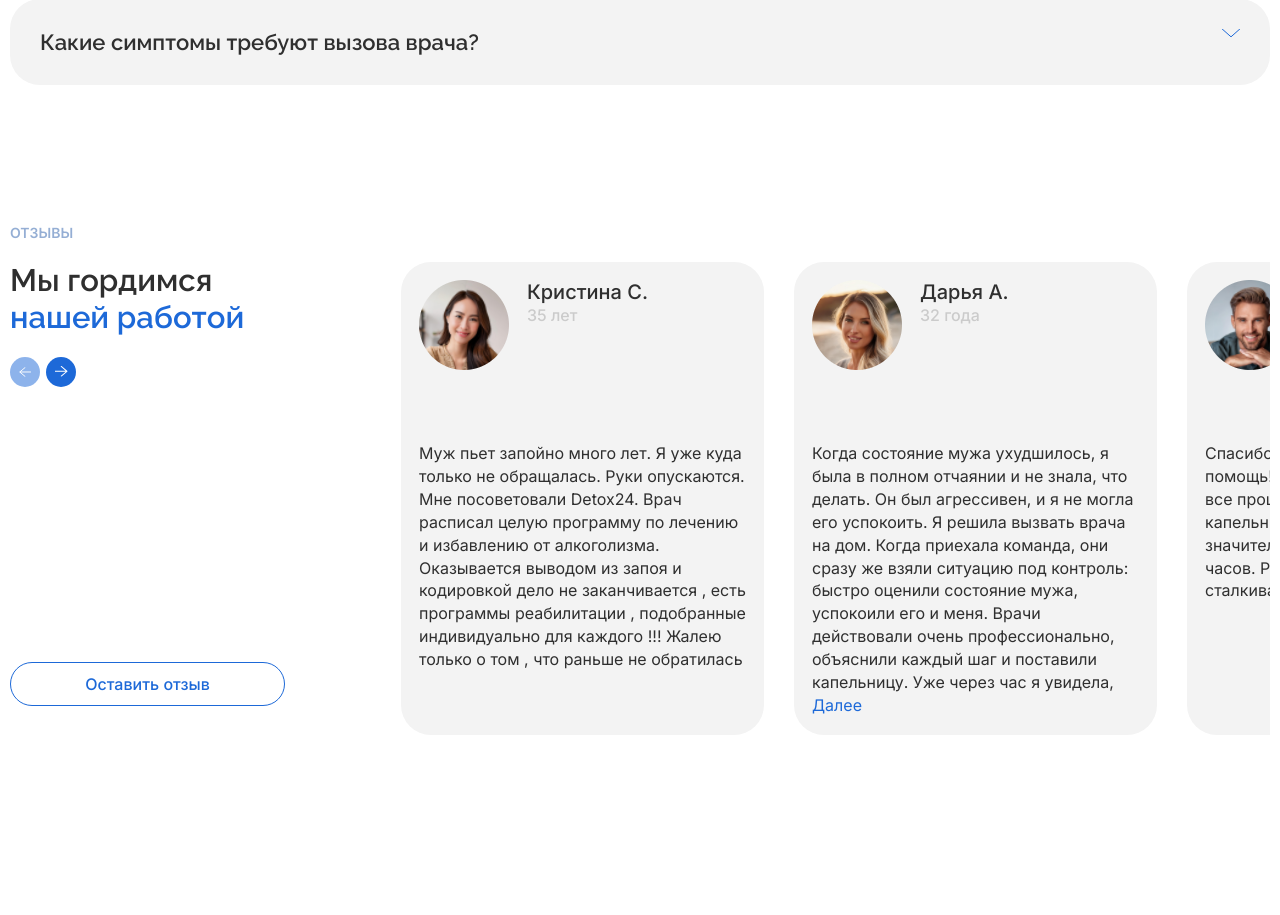
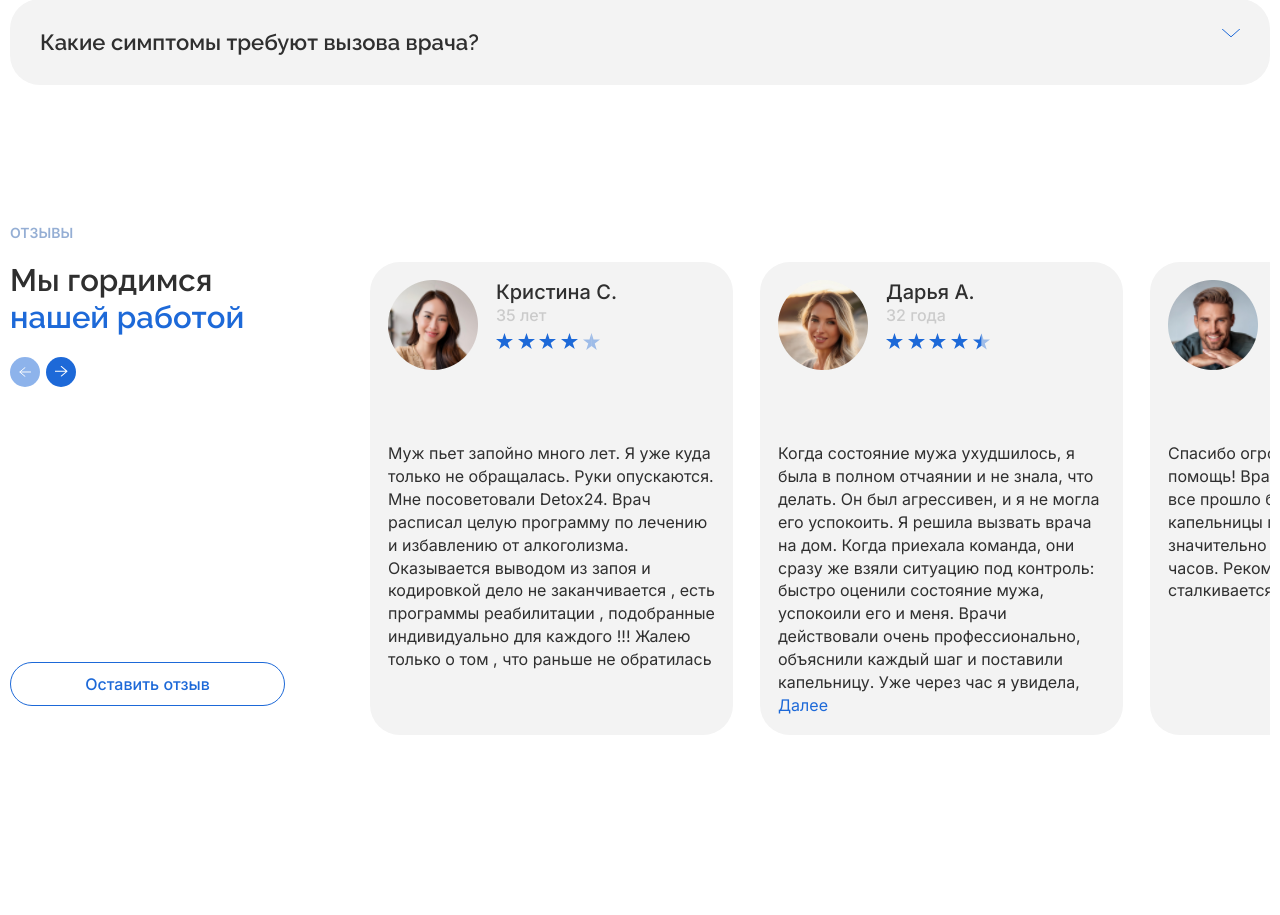
Before and after one commit to Zeptorqyiad/Detox24, a PHP site: page / in a window 1280 px wide. Shown: the part 4849-5764 px from the top of the page. Run offline with PHP 8.4, Linux system fonts and the light colour scheme.

Commit message:
Finished with review section

```diff
--- a/#Sourse/Layouts/_header.scss
+++ b/#Sourse/Layouts/_header.scss
@@ -19,6 +19,7 @@
 }
 .header__menu {
 	@include flexbox();
+	box-sizing: border-box;
 	align-items: center;
 	gap: 20px;
 }
@@ -33,6 +34,7 @@
 	margin-right: 30px;
 }
 .menu__list {
+	box-sizing: border-box;
 	@include flexbox();
 	gap: 11px;
 	span {
@@ -45,6 +47,7 @@
 	gap: 9px;
 }
 .menu__link {
+	box-sizing: border-box;
 	@include textDefault($ff1, var(--dark-color), 15px, 400, 17px);
 	line-height: 143%;
 	transition: font-weight 0.2s;
--- a/#Sourse/Layouts/_main.scss
+++ b/#Sourse/Layouts/_main.scss
@@ -1235,12 +1235,11 @@
 	.stage-line::before {
 		content: "";
 		position: absolute;
-		top: 0;
+		top: 12px;
 		left: 50%;
 		width: 23px;
 		height: 23px;
-		transform: translate(-50%, 0);
-		transform: rotate(90deg);
+		transform: translate(-50%, -50%) rotate(90deg);
 	}
 	.stage__subtitle-text {
 		max-height: 84px;
@@ -1926,12 +1925,15 @@ summary:focus {
 	background-color: var(--blue-color);
 	color: var(--bg-white-color);
 }
-.reviews-rs {
+.reviews__content-rightside {
+	overflow: hidden;
+}
+.reviews-rs-min {
+	display: none;
+}
+.reviews-rs__items {
 	position: relative;
-}
-.reviews-rs__items {
-	@include flexbox;
-	overflow: hidden;
+	@include flexbox;
 	gap: 30px;
 	left: 0;
 }
@@ -1976,8 +1978,72 @@ summary:focus {
 		line-height: 143%;
 	}
 }
+.review-swiper {
+	display: none;
+}
+.hidden__text-1 {
+	opacity: 0;
+	visibility: hidden;
+}
+.review__text-hidden-2 {
+	display: none;
+}
+.openBtn-2 {
+	cursor: pointer;
+}
 //===============================Review Media==================================
-
+@media (max-width: $md2) {
+	.reviews__content {
+		gap: 85px;
+	}
+	.reviews-rs__items {
+		gap: 27px;
+	}
+}
+@media (max-width: 750px) {
+	.reviews__content-rightside {
+		display: none;
+	}
+	.reviews-rs-min {
+		display: block;
+		margin-top: 50px;
+	}
+	.reviews__btn {
+		padding: 13px 45px;
+		border-radius: 36px;
+		max-height: 44px;
+		text-align: center;
+		margin-top: 50px;
+	}
+	.reviews-title {
+		max-width: 280px;
+	}
+	.reviews-ls_arrow-block,
+	.reviews__content-rightside {
+		display: none;
+	}
+	.review__item-top-block {
+		margin-bottom: 60px;
+	}
+	.review__item-bottom-text {
+		font-size: 15px;
+	}
+	.review-swiper {
+		display: block;
+		width: 100%;
+		height: 100%;
+	}
+	.review-wrapper {
+		height: 500px;
+	}
+	.review-slide {
+		height: 453px;
+		width: 315px;
+		padding: 20px;
+		background-color: var(--dark-white-color);
+		border-radius: 30px;
+	}
+}
 //=======================================================================
 // TODO: Hover effect on downloadBtn
 // ? php code post method form
--- a/css/style.css
+++ b/css/style.css
@@ -102,6 +102,7 @@ h1, h2, h3, h4, h5, h6 {
 
 .header__menu {
   display: flex;
+  box-sizing: border-box;
   align-items: center;
   gap: 20px;
 }
@@ -124,6 +125,7 @@ h1, h2, h3, h4, h5, h6 {
 }
 
 .menu__list {
+  box-sizing: border-box;
   display: flex;
   gap: 11px;
 }
@@ -142,6 +144,7 @@ h1, h2, h3, h4, h5, h6 {
 }
 
 .menu__link {
+  box-sizing: border-box;
   font-family: Inter;
   color: var(--dark-color);
   font-size: 15px;
@@ -2003,12 +2006,11 @@ body._lock {
   .stage-line::before {
     content: "";
     position: absolute;
-    top: 0;
+    top: 12px;
     left: 50%;
     width: 23px;
     height: 23px;
-    transform: translate(-50%, 0);
-    transform: rotate(90deg);
+    transform: translate(-50%, -50%) rotate(90deg);
   }
   .stage__subtitle-text {
     max-height: 84px;
@@ -2768,13 +2770,17 @@ summary:focus {
   color: var(--bg-white-color);
 }
 
-.reviews-rs {
+.reviews__content-rightside {
+  overflow: hidden;
+}
+
+.reviews-rs-min {
+  display: none;
+}
+
+.reviews-rs__items {
   position: relative;
-}
-
-.reviews-rs__items {
-  display: flex;
-  overflow: hidden;
+  display: flex;
   gap: 30px;
   left: 0;
 }
@@ -2842,6 +2848,75 @@ summary:focus {
   line-height: 143%;
 }
 
+.review-swiper {
+  display: none;
+}
+
+.hidden__text-1 {
+  opacity: 0;
+  visibility: hidden;
+}
+
+.review__text-hidden-2 {
+  display: none;
+}
+
+.openBtn-2 {
+  cursor: pointer;
+}
+
+@media (max-width: 1440.98px) {
+  .reviews__content {
+    gap: 85px;
+  }
+  .reviews-rs__items {
+    gap: 27px;
+  }
+}
+@media (max-width: 750px) {
+  .reviews__content-rightside {
+    display: none;
+  }
+  .reviews-rs-min {
+    display: block;
+    margin-top: 50px;
+  }
+  .reviews__btn {
+    padding: 13px 45px;
+    border-radius: 36px;
+    max-height: 44px;
+    text-align: center;
+    margin-top: 50px;
+  }
+  .reviews-title {
+    max-width: 280px;
+  }
+  .reviews-ls_arrow-block,
+  .reviews__content-rightside {
+    display: none;
+  }
+  .review__item-top-block {
+    margin-bottom: 60px;
+  }
+  .review__item-bottom-text {
+    font-size: 15px;
+  }
+  .review-swiper {
+    display: block;
+    width: 100%;
+    height: 100%;
+  }
+  .review-wrapper {
+    height: 500px;
+  }
+  .review-slide {
+    height: 453px;
+    width: 315px;
+    padding: 20px;
+    background-color: var(--dark-white-color);
+    border-radius: 30px;
+  }
+}
 :root {
   --bg-white-color: #ffffff;
   --dark-white-color: #f3f3f3;
--- a/index.html
+++ b/index.html
@@ -11,7 +11,7 @@
 	<link rel="stylesheet" href="css/style.css" />
 	<link href="https://fonts.googleapis.com/css?family=Raleway:regular,500,600,700,800" rel="stylesheet" />
 	<link href="https://fonts.googleapis.com/css?family=Inter:regular,500,600,700,800" rel="stylesheet" />
-	<!-- <link rel="icon" href="img/" type="image/x-icon"> -->
+	<link rel="icon" href="./assets/icon/Detox.ico" type="image/x-icon">
 </head>
 
 <body>
@@ -106,8 +106,6 @@
 						<!-- Кнопка -->
 						<a href="#popup" class="header__btn popup-link">Обратный звонок</a>
 					</div>
-					<!-- Popup -->
-					<!-- <a href="#popup" class="header__btn popup-link">Попап</a> -->
 				</div>
 			</div>
 		</header>
@@ -528,12 +526,166 @@
 								Мы гордимся <span>нашей работой</span>
 							</h2>
 							<div class="reviews-ls_arrow-block">
-								<button class="arrow-left" disabled>
+								<button class="arrow-left">
 									<img src="./assets/icon/arrow-reviews.svg" alt="arrow left">
 								</button>
 								<button class="arrow-right">
 									<img src="./assets/icon/arrow-reviews.svg" alt="arrow right">
 								</button>
+							</div>
+							<div class="swiper review-swiper">
+								<div class="swiper-wrapper review-wrapper">
+									<div class="swiper-slide review-slide">
+										<div class="review__item-top-block">
+											<img src="./assets/images/main/review1.png" alt="Review image">
+											<div class="review__item-top-block_info">
+												<p class="review__name-info">Кристина С.</p>
+												<span class="review__year-info">35 лет</span>
+												<article class="star__point-block">
+													<img src="./assets/icon/Star.svg" alt="Star">
+													<img src="./assets/icon/Star.svg" alt="Star">
+													<img src="./assets/icon/Star.svg" alt="Star">
+													<img src="./assets/icon/Star.svg" alt="Star">
+													<img src="./assets/icon/StarLose.svg" alt="Star lose">
+												</article>
+											</div>
+										</div>
+										<p class="review__item-bottom-text">
+											Муж пьет запойно много лет. Я уже куда только не обращалась. Руки опускаются. Мне
+											посоветовали Detox24. Врач расписал целую программу по лечению и избавлению от
+											алкоголизма. Оказывается выводом из запоя и кодировкой дело не заканчивается
+											, есть программы реабилитации , подобранные индивидуально для каждого !!! Жалею
+											только о
+											том , что раньше не обратилась
+										</p>
+									</div>
+									<div class="swiper-slide review-slide">
+										<div class="review__item-top-block">
+											<img src="./assets/images/main/review2.png" alt="Review image">
+											<div class="review__item-top-block_info">
+												<p class="review__name-info">Дарья A.</p>
+												<span class="review__year-info">32 года</span>
+												<article class="star__point-block">
+													<img src="./assets/icon/Star.svg" alt="Star">
+													<img src="./assets/icon/Star.svg" alt="Star">
+													<img src="./assets/icon/Star.svg" alt="Star">
+													<img src="./assets/icon/Star.svg" alt="Star">
+													<img src="./assets/icon/StarHalf.svg" style="width: 17px;height: 17px;"
+														alt="Star Half">
+												</article>
+											</div>
+										</div>
+										<p class="review__item-bottom-text">
+											Когда состояние мужа ухудшилось, я была в полном отчаянии и не знала, что делать. Он
+											был
+											агрессивен, и я не могла его успокоить. Я решила вызвать врача на дом. Когда
+											приехала
+											команда, они сразу же взяли ситуацию под контроль: быстро оценили состояние мужа,
+											успокоили его и меня. Врачи действовали очень профессионально, объяснили каждый шаг
+											и
+											поставили капельницу. Уже через час я увидела,
+											<a class="review__hidden-openBtn openBtn-1">Далее</a>
+											<span class="review__text-hidden hidden__text-1">
+												как его состояние улучшилось, а я наконец смогла выдохнуть. Очень благодарна за
+												помощь
+												и поддержку в такой трудный момент. Вы настоящие спасители
+											</span>
+										</p>
+									</div>
+									<div class="swiper-slide review-slide">
+										<div class="review__item-top-block">
+											<img src="./assets/images/main/review3.png" alt="Review image">
+											<div class="review__item-top-block_info">
+												<p class="review__name-info">Александр В.</p>
+												<span class="review__year-info">42 года</span>
+												<article class="star__point-block">
+													<img src="./assets/icon/Star.svg" alt="Star">
+													<img src="./assets/icon/Star.svg" alt="Star">
+													<img src="./assets/icon/Star.svg" alt="Star">
+													<img src="./assets/icon/Star.svg" alt="Star">
+													<img src="./assets/icon/Star.svg" alt="Star">
+												</article>
+											</div>
+										</div>
+										<p class="review__item-bottom-text">
+											Спасибо огромное за оперативную помощь! Врачи приехали очень быстро, все прошло
+											быстро и
+											комфортно. После капельницы почувствовал себя значительно лучше уже через пару
+											часов.
+											Рекомендую клинику всем, кто сталкивается с подобными проблемами.
+										</p>
+									</div>
+									<div class="swiper-slide review-slide">
+										<div class="review__item-top-block">
+											<img src="./assets/images/main/review4.png" alt="Review image">
+											<div class="review__item-top-block_info">
+												<p class="review__name-info">Валерия О.</p>
+												<span class="review__year-info">35 лет</span>
+												<article class="star__point-block">
+													<img src="./assets/icon/Star.svg" alt="Star">
+													<img src="./assets/icon/Star.svg" alt="Star">
+													<img src="./assets/icon/Star.svg" alt="Star">
+													<img src="./assets/icon/Star.svg" alt="Star">
+													<img src="./assets/icon/Star.svg" alt="Star">
+												</article>
+											</div>
+										</div>
+										<p class="review__item-bottom-text">
+											Я никогда не думала, что окажусь в такой ситуации. Видеть своего мужа в тяжёлом
+											состоянии,
+											беспомощным, было для меня невыносимо. Я не знала, что делать, страх и отчаяние
+											буквально
+											захватили меня. В тот момент я приняла решение вызвать врача. Команда detox24
+											приехала
+											быстро, и с первого мгновения я почувствовала облегчение. Врачи взяли всё под
+											контроль —
+											они не только помогли моему мужу, но и успокоили меня.
+										</p>
+									</div>
+									<div class="swiper-slide review-slide">
+										<div class="review__item-top-block">
+											<img src="./assets/images/main/review5.png" alt="Review image">
+											<div class="review__item-top-block_info">
+												<p class="review__name-info">Александр В.</p>
+												<span class="review__year-info">35 лет</span>
+												<article class="star__point-block">
+													<img src="./assets/icon/Star.svg" alt="Star">
+													<img src="./assets/icon/Star.svg" alt="Star">
+													<img src="./assets/icon/Star.svg" alt="Star">
+													<img src="./assets/icon/Star.svg" alt="Star">
+													<img src="./assets/icon/Star.svg" alt="Star">
+												</article>
+											</div>
+										</div>
+										<p class="review__item-bottom-text">
+											Сомневался, вызывать ли врача на дом, но состояние ухудшалось. Врач прибыл через 30
+											минут и сразу начал лечение. Все прошло профессионально и с заботой. Спасибо за ваш
+											профессионализм и внимание к деталям
+										</p>
+									</div>
+									<div class="swiper-slide review-slide">
+										<div class="review__item-top-block">
+											<img src="./assets/images/main/review6.png" alt="Review image">
+											<div class="review__item-top-block_info">
+												<p class="review__name-info">Александр В.</p>
+												<span class="review__year-info">43 года</span>
+												<article class="star__point-block">
+													<img src="./assets/icon/Star.svg" alt="Star">
+													<img src="./assets/icon/Star.svg" alt="Star">
+													<img src="./assets/icon/Star.svg" alt="Star">
+													<img src="./assets/icon/StarLose.svg" alt="Star Lose">
+													<img src="./assets/icon/StarLose.svg" alt="Star Lose">
+												</article>
+											</div>
+										</div>
+										<p class="review__item-bottom-text">
+											Отличная клиника! Вызвал врача ночью, так как состояние было критическим. Специалист
+											приехал очень быстро, объяснил всё, поставил капельницу. Благодарен за
+											профессионализм и человечность
+										</p>
+									</div>
+								</div>
+								<div class="swiper-scrollbar custom-scrollbar"></div>
 							</div>
 							<a href="##" class="reviews__btn">Оставить отзыв</a>
 						</div>
@@ -545,14 +697,20 @@
 										<div class="review__item-top-block_info">
 											<p class="review__name-info">Кристина С.</p>
 											<span class="review__year-info">35 лет</span>
-											<img src="" alt="">
+											<article class="star__point-block">
+												<img src="./assets/icon/Star.svg" alt="Star">
+												<img src="./assets/icon/Star.svg" alt="Star">
+												<img src="./assets/icon/Star.svg" alt="Star">
+												<img src="./assets/icon/Star.svg" alt="Star">
+												<img src="./assets/icon/StarLose.svg" alt="Star lose">
+											</article>
 										</div>
 									</div>
 									<p class="review__item-bottom-text">
 										Муж пьет запойно много лет. Я уже куда только не обращалась. Руки опускаются. Мне
 										посоветовали Detox24. Врач расписал целую программу по лечению и избавлению от
-										алкоголизма. Оказывается выводом из запоя и кодировкой дело не заканчивается
-										, есть программы реабилитации , подобранные индивидуально для каждого !!! Жалею только о
+										алкоголизма. Оказывается выводом из запоя и кодировкой дело не заканчивается , есть
+										программы реабилитации , подобранные индивидуально для каждого !!! Жалею только о
 										том , что раньше не обратилась
 									</p>
 								</div>
@@ -562,7 +720,14 @@
 										<div class="review__item-top-block_info">
 											<p class="review__name-info">Дарья A.</p>
 											<span class="review__year-info">32 года</span>
-											<img src="" alt="">
+											<article class="star__point-block">
+												<img src="./assets/icon/Star.svg" alt="Star">
+												<img src="./assets/icon/Star.svg" alt="Star">
+												<img src="./assets/icon/Star.svg" alt="Star">
+												<img src="./assets/icon/Star.svg" alt="Star">
+												<img src="./assets/icon/StarHalf.svg" style="width: 17px;height: 17px;"
+													alt="Star Half">
+											</article>
 										</div>
 									</div>
 									<p class="review__item-bottom-text">
@@ -571,11 +736,11 @@
 										команда, они сразу же взяли ситуацию под контроль: быстро оценили состояние мужа,
 										успокоили его и меня. Врачи действовали очень профессионально, объяснили каждый шаг и
 										поставили капельницу. Уже через час я увидела,
-										<a href="##">Далее</a>
-										<!-- <span>
+										<a class="review__hidden-openBtn openBtn-2">Далее</a>
+										<span class="review__text-hidden-2 hidden__text-2">
 											как его состояние улучшилось, а я наконец смогла выдохнуть. Очень благодарна за помощь
 											и поддержку в такой трудный момент. Вы настоящие спасители
-										</span> -->
+										</span>
 									</p>
 								</div>
 								<div class="reviews-rs__item">
@@ -584,7 +749,13 @@
 										<div class="review__item-top-block_info">
 											<p class="review__name-info">Александр В.</p>
 											<span class="review__year-info">42 года</span>
-											<img src="" alt="">
+											<article class="star__point-block">
+												<img src="./assets/icon/Star.svg" alt="Star">
+												<img src="./assets/icon/Star.svg" alt="Star">
+												<img src="./assets/icon/Star.svg" alt="Star">
+												<img src="./assets/icon/Star.svg" alt="Star">
+												<img src="./assets/icon/Star.svg" alt="Star">
+											</article>
 										</div>
 									</div>
 									<p class="review__item-bottom-text">
@@ -599,7 +770,13 @@
 										<div class="review__item-top-block_info">
 											<p class="review__name-info">Валерия О.</p>
 											<span class="review__year-info">35 лет</span>
-											<img src="" alt="">
+											<article class="star__point-block">
+												<img src="./assets/icon/Star.svg" alt="Star">
+												<img src="./assets/icon/Star.svg" alt="Star">
+												<img src="./assets/icon/Star.svg" alt="Star">
+												<img src="./assets/icon/Star.svg" alt="Star">
+												<img src="./assets/icon/Star.svg" alt="Star">
+											</article>
 										</div>
 									</div>
 									<p class="review__item-bottom-text">
@@ -616,7 +793,13 @@
 										<div class="review__item-top-block_info">
 											<p class="review__name-info">Александр В.</p>
 											<span class="review__year-info">35 лет</span>
-											<img src="" alt="">
+											<article class="star__point-block">
+												<img src="./assets/icon/Star.svg" alt="Star">
+												<img src="./assets/icon/Star.svg" alt="Star">
+												<img src="./assets/icon/Star.svg" alt="Star">
+												<img src="./assets/icon/Star.svg" alt="Star">
+												<img src="./assets/icon/Star.svg" alt="Star">
+											</article>
 										</div>
 									</div>
 									<p class="review__item-bottom-text">
@@ -631,7 +814,13 @@
 										<div class="review__item-top-block_info">
 											<p class="review__name-info">Александр В.</p>
 											<span class="review__year-info">43 года</span>
-											<img src="" alt="">
+											<article class="star__point-block">
+												<img src="./assets/icon/Star.svg" alt="Star">
+												<img src="./assets/icon/Star.svg" alt="Star">
+												<img src="./assets/icon/Star.svg" alt="Star">
+												<img src="./assets/icon/StarLose.svg" alt="Star Lose">
+												<img src="./assets/icon/StarLose.svg" alt="Star Lose">
+											</article>
 										</div>
 									</div>
 									<p class="review__item-bottom-text">
```
Also changed, not shown: js/script.js (+19 -0 lines), js/swiper.js (+39 -0 lines), assets/icon/Detox.ico (added), assets/icon/Star.svg (added), assets/icon/StarHalf.svg (added), assets/icon/StarLose.svg (added).
